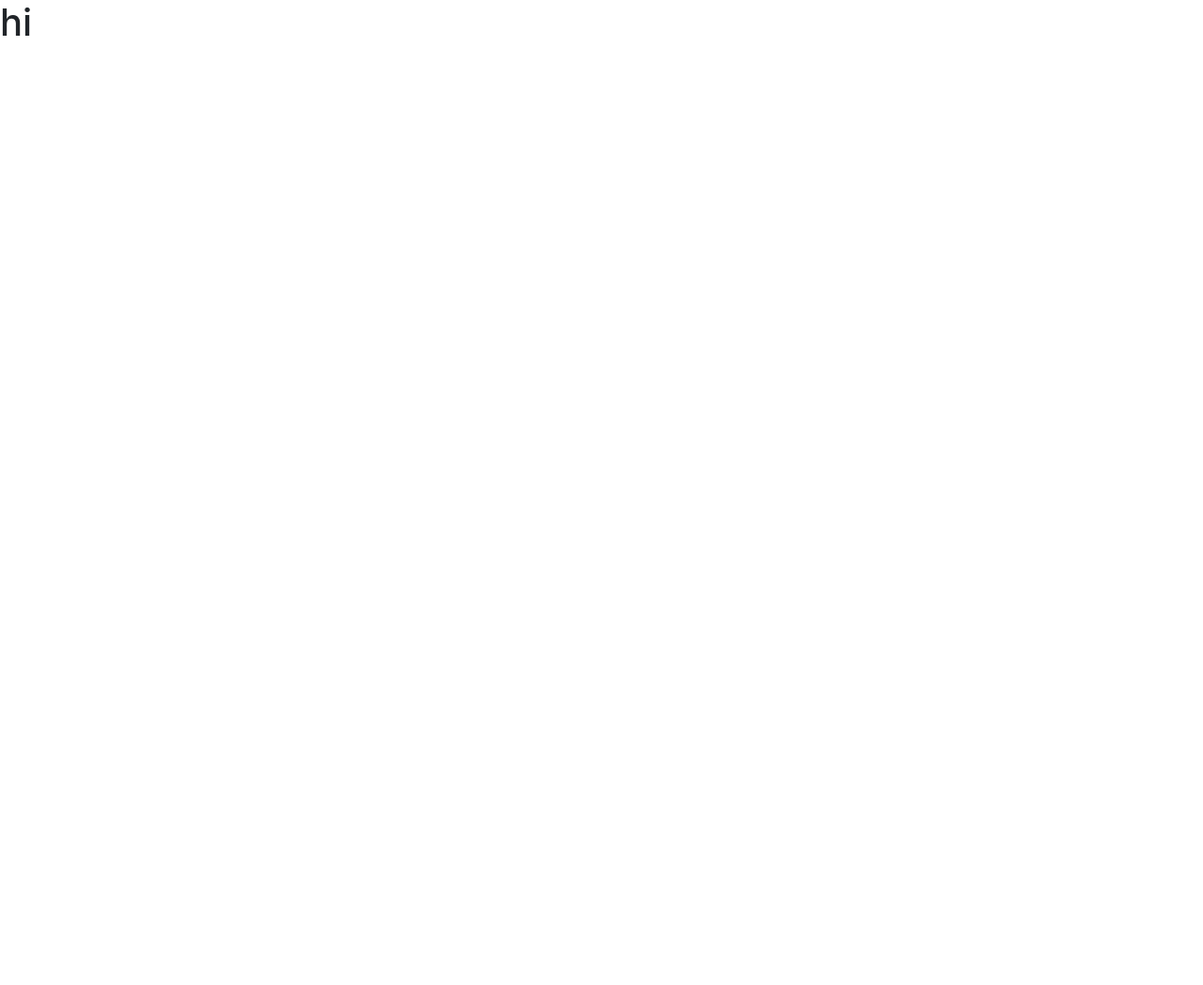
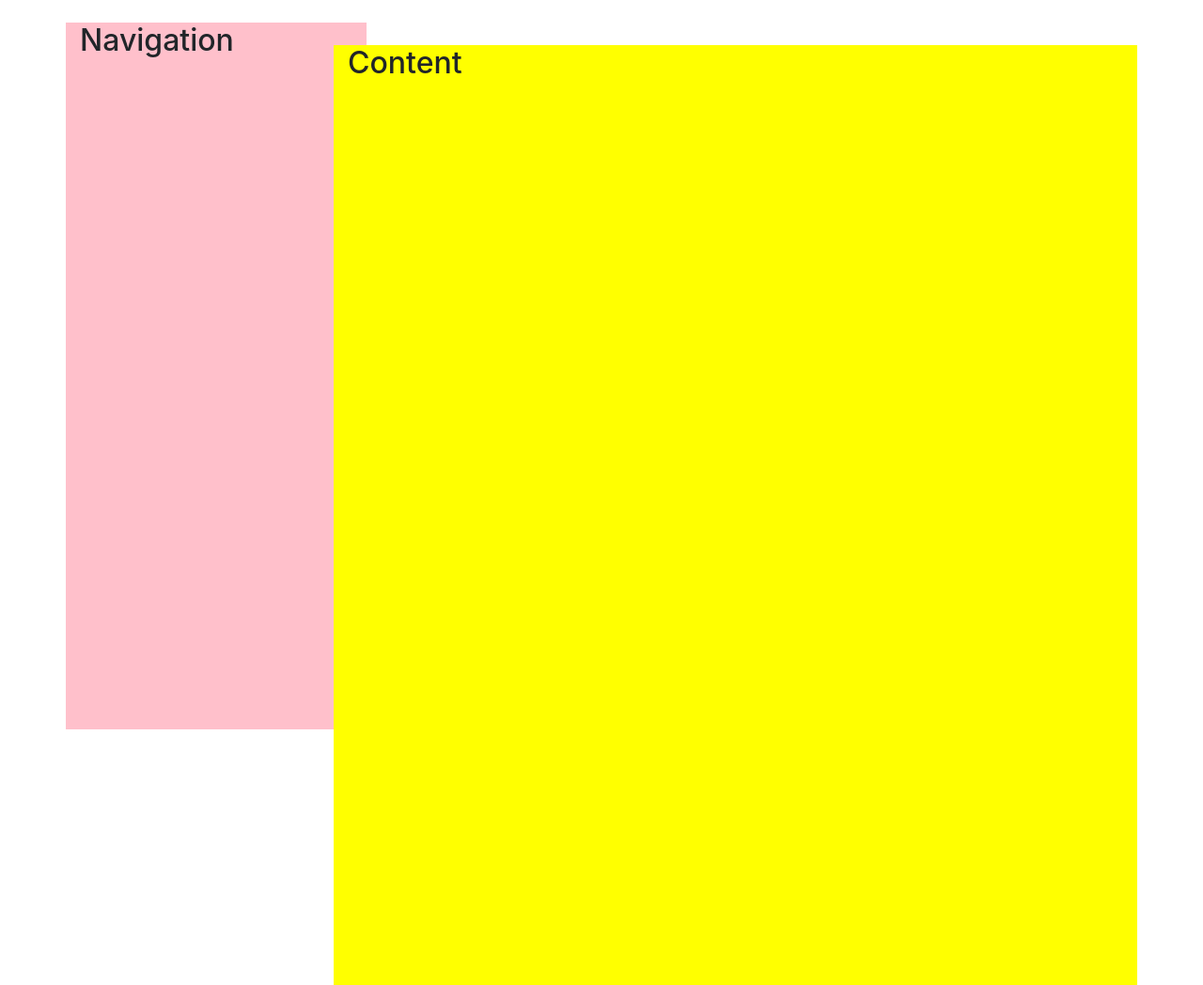
Before and after one commit to DKhakimova/Portfolio, a plain HTML site: page index.html in a window 1280 px wide. Shown: the whole page at 94% size. Before the commit the page ends 800 px from the top, so only its background shows below. Drawn offline with nearby package versions, Linux system fonts and the light colour scheme.

Commit message:
Setup basic layout/skeleton

```diff
--- a/index.html
+++ b/index.html
@@ -15,6 +15,18 @@
     <title>Dilorom Khakimova Portfolio</title>
 </head>
 <body>
-    <h1>hi</h1>
+    <div class="container">
+        <div class="row">
+            <div class="col-3 my-4" style="background-color:pink; height:94%; position:fixed">
+                <h2>Navigation</h2>
+            </div>
+
+            <div class="col-9 my-5 offset-3" style="background-color:yellow; height:1000px;">
+                <h2>Content</h2>
+            </div>
+
+        </div>
+    </div>
+
 </body>
 </html>
```
